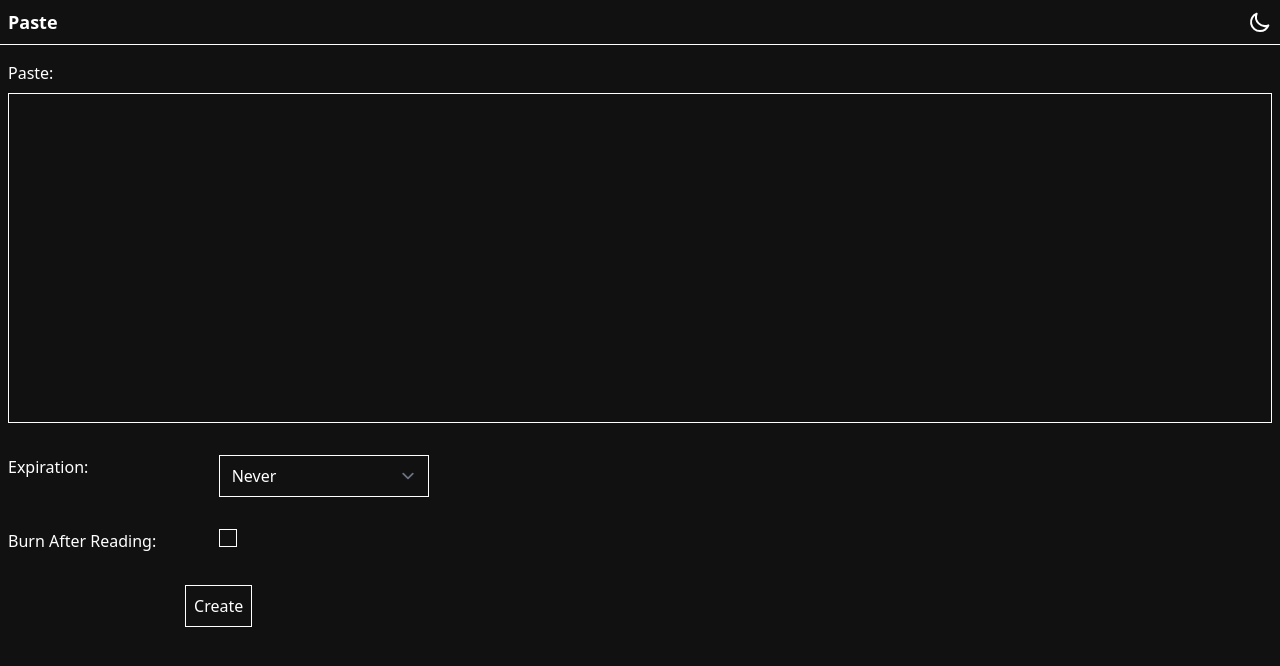
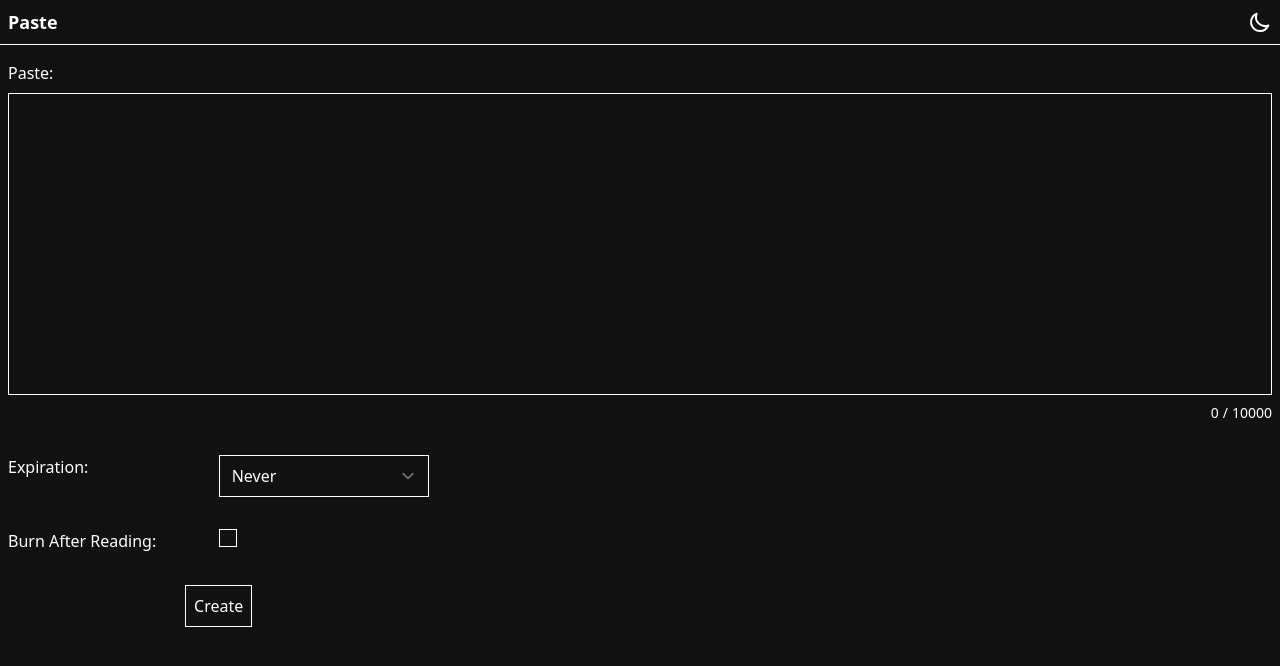
Before and after one commit to James4Burns/paste, a Next.js app: page / in a window 1280 px wide. Shown: the top 666 px of the page. Built offline with nearby package versions, Linux system fonts and the light colour scheme.

Commit message:
Add max and min lengths to paste, and add character counter

```diff
--- a/pages/index.tsx
+++ b/pages/index.tsx
@@ -19,17 +19,27 @@ const Home: NextPage<TPageComponent> = () => {
   return (
     <form className="flex flex-col gap-y-8 h-full w-full" id={formID}>
       <div className="flex flex-col gap-y-2 h-1/2 w-full">
-        <Label htmlFor={pasteID} srOnly={false}>
-          Paste:
-        </Label>
+        <Label htmlFor={pasteID}>Paste:</Label>
         <TextArea
           form={formID}
           id={pasteID}
+          maxLength={pasteMaxLength}
+          minLength={pasteMinLength}
           name={pasteID}
           onChange={setPaste}
           required={true}
           value={paste}
         />
+        <div
+          className={`flex gap-x-1 justify-end text-sm ${
+            paste.length === pasteMaxLength ? "font-bold" : ""
+          }`}
+        >
+          <span className="sr-only">Character Count:</span>
+          <span>{paste.length}</span>
+          <span>/</span>
+          <span>{pasteMaxLength}</span>
+        </div>
       </div>
       <div className="grid grid-cols-2 gap-y-8 w-1/3">
         <Label htmlFor={expirationID}>Expiration:</Label>
@@ -71,5 +81,7 @@ const burnID = "burn";
 const expirationID = "expiration";
 const formID = "create";
 const pasteID = "paste";
+const pasteMaxLength = 10000;
+const pasteMinLength = 1;
 
 export default Home;
```
